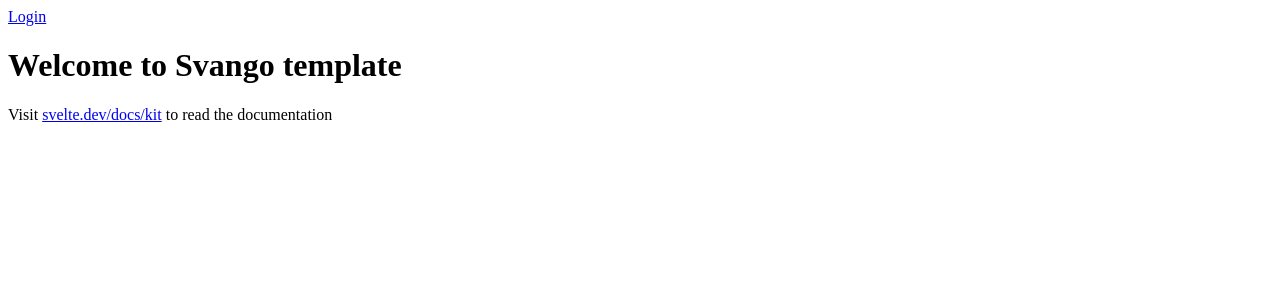
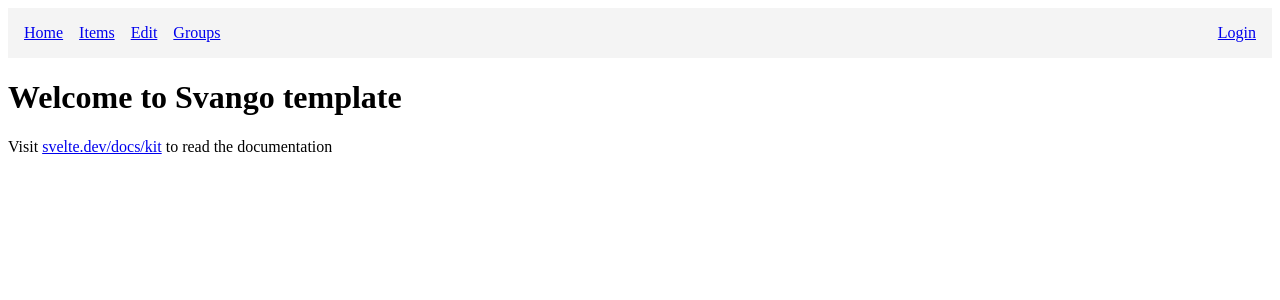
Before and after one commit to EthanWickenkamp/Svango, a SvelteKit app in the folder frontend/myapp/: page / in a window 1280 px wide. Shown: the top 300 px of the page. Built offline with nearby package versions, Linux system fonts and the light colour scheme; no server answers.

Commit message:
fix nav bar
a

```diff
--- a/frontend/myapp/src/routes/+layout.svelte
+++ b/frontend/myapp/src/routes/+layout.svelte
@@ -1,20 +1,27 @@
 <script lang="ts">
-	/* --- keep all your existing imports / markup --- */
-	// receive the server-loaded user
+	/*  receive the user from +layout.server.ts  */
 	export let data: { user: { username: string } | null };
 
 	const username = data.user?.username ?? null;
 
-	// minimal logout helper: hit /logout + hard reload
 	async function handleLogout() {
-		await fetch('/logout');
-		window.location.href = '/login';
+		await fetch('/logout');          // hits the cookie-clearing route
+		window.location.href = '/';     // back to home
 	}
 </script>
 
 <nav>
-	<div class="nav-left"><!-- your links stay untouched --></div>
+	<!--  UNCHANGED: your original list of links  -->
+	<div class="nav-left">
+		<ul>
+			<li><a href="/">Home</a></li>
+			<li><a href="/items">Items</a></li>
+			<li><a href="/itemedit">Edit</a></li>
+			<li><a href="/groups">Groups</a></li>
+		</ul>
+	</div>
 
+	<!--  NEW block : appears at far right, but doesn’t disturb nav-left  -->
 	<div class="nav-right">
 		{#if username}
 			<span>Welcome, {username}</span>
@@ -27,4 +34,27 @@
 
 <slot />
 
-<!-- keep your <style> block exactly as-is -->
+<style>
+	/* keep or merge with your existing CSS */
+	nav {
+		display: flex;
+		justify-content: space-between;
+		align-items: center;
+		padding: 1rem;
+		background-color: #f4f4f4;
+	}
+
+	.nav-left ul {
+		display: flex;
+		gap: 1rem;
+		list-style: none;
+		margin: 0;
+		padding: 0;
+	}
+
+	.nav-right {
+		display: flex;
+		align-items: center;
+		gap: 1rem;
+	}
+</style>
```
